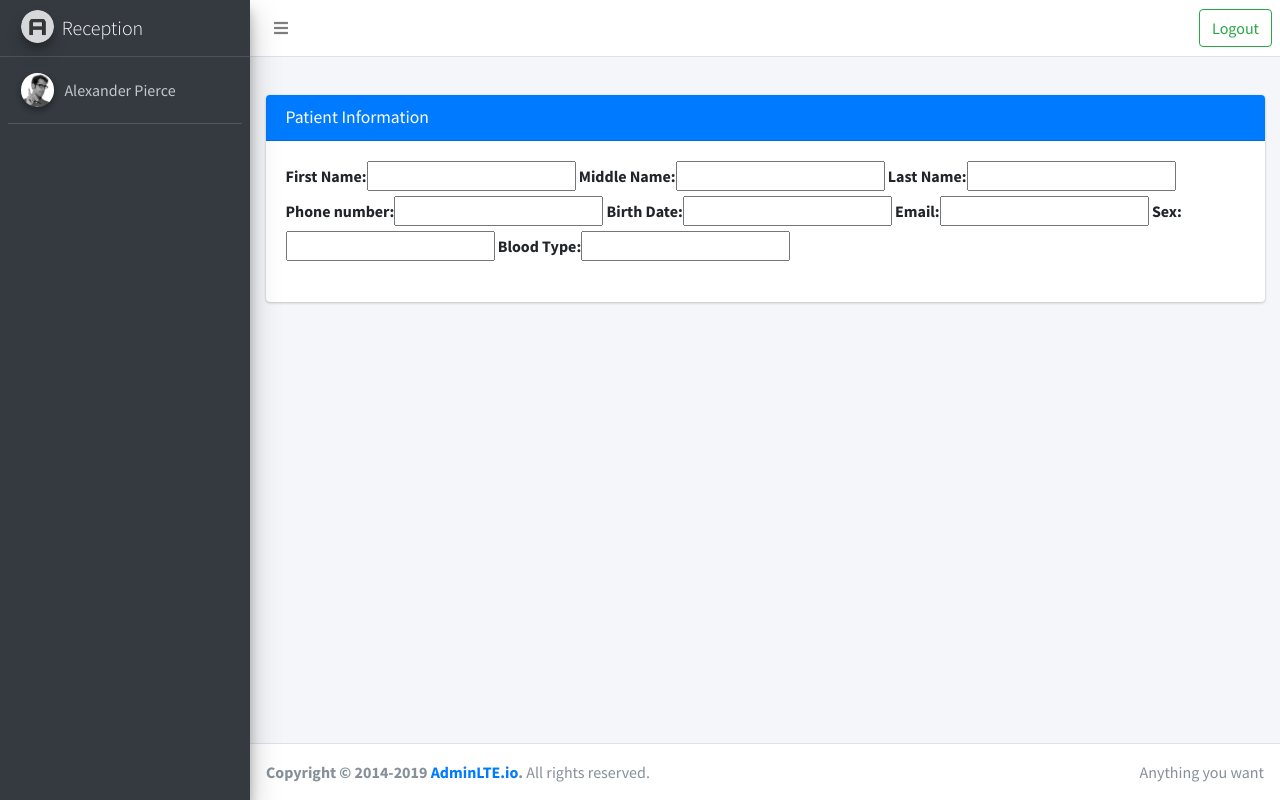
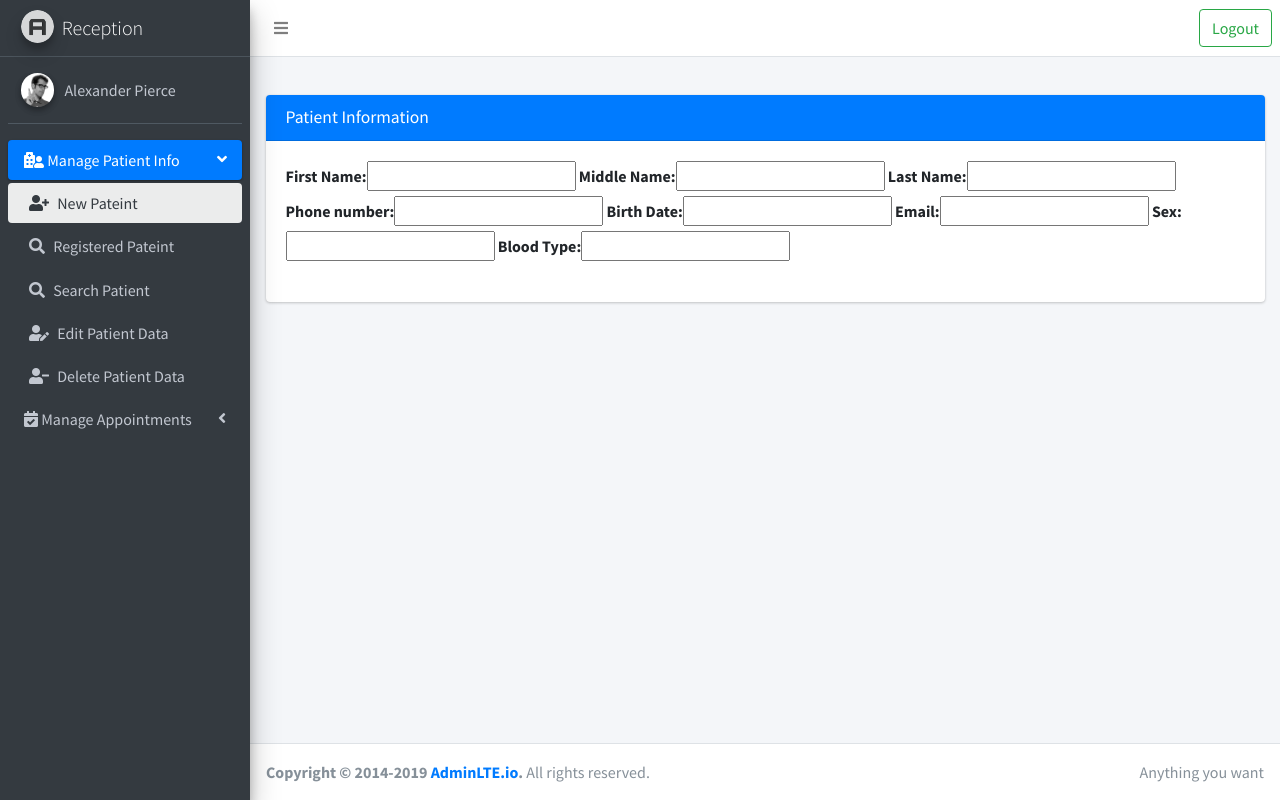
Before and after one commit to mohaali482/hms-react, a Django app: page /hospital/ in a window 1280 px wide. Run offline with Django 3.2, Linux system fonts and the light colour scheme; some libraries are stand-ins or nearby versions.

Commit message:
add new patient on sidebar

```diff
--- a/hms/hospital/templates/hospital/base.html
+++ b/hms/hospital/templates/hospital/base.html
@@ -98,9 +98,17 @@
                   <li class="nav-item">
                     <a href="#" class="nav-link active">
                     <i class="fas fa-user-plus"`` style= 'padding-right:5px;padding-left:5px;'></i>
-                      <p>Add a Pateint</p>
+                      <p>New Pateint</p>
                     </a>
                   </li>
+
+                  <li class="nav-item">
+                    <a href="#" class="nav-link ">
+                    <i class="fas fa-search"`` style= 'padding-right:5px;padding-left:5px;'></i>
+                      <p>Registered Pateint</p>
+                    </a>
+                  </li>
+
                   <li class="nav-item">
                     <a href="#" class="nav-link">
                         <i class="fas fa-search" style= 'padding-right:5px;padding-left:5px;'></i>
--- a/hms/hospital/views.py
+++ b/hms/hospital/views.py
@@ -19,5 +19,5 @@
     context['form'] = form
     context['text'] = 'Add a Patient'
     context['general'] = 'Patient Information'
-    context['reception  '] = True
+    context['reception'] = True
     return render(request, 'hospital/register.html', context)
```
